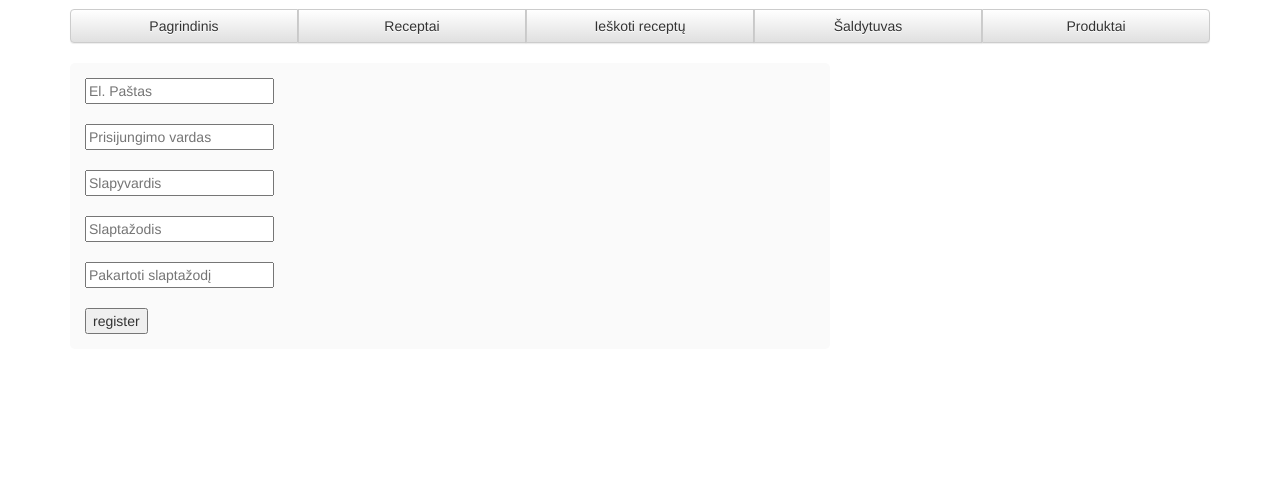
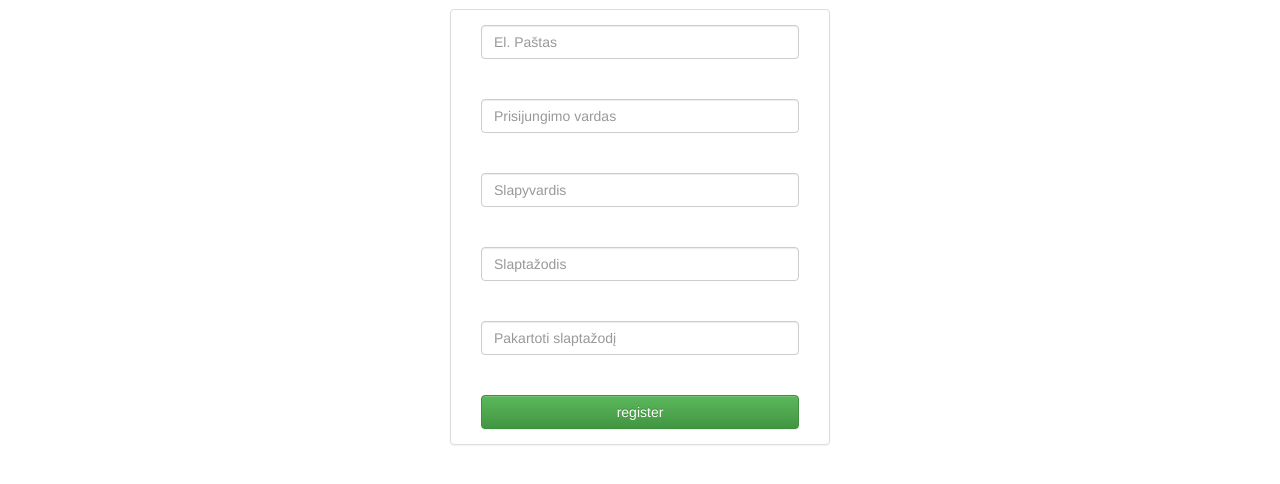
Before and after one commit to AKomanda/KuPRA, a PHP site: page /src/register.php in a window 1280 px wide. Shown: the part 51-535 px from the top of the page. Run offline with PHP 8.4, Linux system fonts and the light colour scheme.

Commit message:
added some styles(src/index, register, login, newrecepie)

```diff
--- a/KuPRA/src/display/registerDisplay.php
+++ b/KuPRA/src/display/registerDisplay.php
@@ -23,29 +23,31 @@
   }
 
 ?>
-<div class="mainContainer">
-	<div id="container" class="js-masonry">
-		<?php 	foreach($errors as $error){
-  				echo "<font size='3' color='red'>{$error}</font><br>";
+<div class="col-md-4 col-md-offset-4 panel panel-default">
+	<div id="container" class="panel-body">
+		<?php 	$count = 1;
+				foreach($errors as $error){
+  				echo "<font size='3' color='red'>{$count}.{$error}</font><br>";
+  				$count +=1;
   				} ?>
 		<form action="" method="post">
 			<div class= "field">
-				<input type = "text" name = "email" value = "<?php echo $email;  ?>" autocomplete = "off" placeholder='El. Paštas'> <br><br>
+				<input type = "text" name = "email" value = "<?php echo $email;  ?>" autocomplete = "off" placeholder='El. Paštas' class='form-control'> <br><br>
 			</div>
 			<div class= "field">
-				<input type = "text" name="login" value = "<?php echo $login;  ?>" autocomplete = "off"placeholder='Prisijungimo vardas'> <br><br>
+				<input type = "text" name="login" value = "<?php echo $login;  ?>" autocomplete = "off"placeholder='Prisijungimo vardas' class='form-control'> <br><br>
 			</div>
 			<div class= "field">
-				<input type="text" name="nick" value="<?php echo $nick;  ?>" autocomplete = "off"placeholder='Slapyvardis'> <br><br>
+				<input type="text" name="nick" value="<?php echo $nick;  ?>" autocomplete = "off"placeholder='Slapyvardis' class='form-control'> <br><br>
 			</div>
 			<div class= "field">
-				<input type = "password" name = "password" value = ""placeholder='Slaptažodis'> <br><br>
+				<input type = "password" name = "password" value = ""placeholder='Slaptažodis' class='form-control'> <br><br>
 			</div>
 			<div class= "field">
-				<input type = "password" name = "password_again" value = ""placeholder='Pakartoti slaptažodį'> <br><br>
+				<input type = "password" name = "password_again" value = ""placeholder='Pakartoti slaptažodį' class='form-control'> <br><br>
 			</div>
 
-			<input type = "submit", value = "register">
+			<input type = "submit", value = "register", class="btn btn-success btn-block">
 		</form>
 	</div>
 </div>
--- a/KuPRA/src/display/sideNav.php
+++ b/KuPRA/src/display/sideNav.php
@@ -1,2 +1,9 @@
 <?php
 ?>
+
+<div>
+	<button class="btn btn-success btn-block">Pridėti receptą</button>
+	<button class="btn btn-success btn-block">Mano Receptai</button>
+	<button class="btn btn-success btn-block">Mano valgiaraštis</button>
+	<button class="btn btn-success btn-block">Ką galiu pagaminti?</button>
+</div>
--- a/KuPRA/src/display/topBar.php
+++ b/KuPRA/src/display/topBar.php
@@ -3,7 +3,7 @@
 
 	function logout(){
 		User::logout();
-		header('Location: index.php');
+		header('Location: login.php');
 	}
 
 	if(isset($_GET['logout'])){
@@ -12,7 +12,13 @@
 ?>
 <header class="navbar navbar-fixed-top navbar-inverse">
   <div class="container">
-    <a href='' id="logo">KuPRA</a>
+  	<?php
+		if(User::isLoggedIn()){
+			echo '<a href="index.php" id="logo">KuPRA</a>';
+		}else{
+			echo '<a href="" id="logo">KuPRA</a>';
+		}
+  	?>
     <nav>
       <ul class="nav navbar-nav pull-right">
         <?php if(User::isLoggedIn()){
--- a/KuPRA/src/display/topNav.php
+++ b/KuPRA/src/display/topNav.php
@@ -4,19 +4,19 @@
 <div class="">
 	<div class="btn-group btn-group-justified" role="group" aria-label="...">
   <div class="btn-group" role="group">
-    <button type="button" class="btn btn-default">Pagrindinis</button>
+    <button type="button" class="btn btn-success">Pagrindinis</button>
   </div>
   <div class="btn-group" role="group">
-    <button type="button" class="btn btn-default">Receptai</button>
+    <button type="button" class="btn btn-success">Receptai</button>
   </div>
   <div class="btn-group" role="group">
-    <button type="button" class="btn btn-default">Ieškoti receptų</button>
+    <button type="button" class="btn btn-success">Ieškoti receptų</button>
   </div>
   <div class="btn-group" role="group">
-    <button type="button" class="btn btn-default">Šaldytuvas</button>
+    <button type="button" class="btn btn-success">Šaldytuvas</button>
   </div>
   <div class="btn-group" role="group">
-    <button type="button" class="btn btn-default">Produktai</button>
+    <button type="button" class="btn btn-success">Produktai</button>
   </div>
 </div>
 </div>
--- a/KuPRA/src/index.php
+++ b/KuPRA/src/index.php
@@ -21,7 +21,6 @@
 
 include_once "display/topBar.php";
 //include_once "display/topNav.php";
-include_once "display/sideNav.php";
 include_once "class/databaseController.php";
 include_once "core/init.php";
 
@@ -43,6 +42,7 @@ include_once "core/init.php";
 		</div>
 		<div class = 'col-xs-3'>
 		  <div class = 'jumbotron'>
+			<?php include_once "display/sideNav.php"; ?>
 		  </div>
 		</div>
 	</div>
--- a/KuPRA/src/login.php
+++ b/KuPRA/src/login.php
@@ -28,8 +28,8 @@
 <div class="container">
 <?php
 include_once "display/topBar.php";
-include_once "display/topNav.php";
-include_once "display/sideNav.php";
+//include_once "display/topNav.php";
+//include_once "display/sideNav.php";
 include_once "display/loginDisplay.php";
 ?>
 </div>
--- a/KuPRA/src/register.php
+++ b/KuPRA/src/register.php
@@ -30,12 +30,12 @@
 <div class="container">
 <?php
 include_once "display/topBar.php";
-include_once "display/topNav.php";
-include_once "display/sideNav.php";
+//include_once "display/topNav.php";
+//include_once "display/sideNav.php";
 include_once "display/registerDisplay.php";
 include_once "class/databaseController.php";
-include_once "class/user.php";
-include_once "class/Validation.php";
+//include_once "class/user.php";
+//include_once "class/Validation.php";
 
 ?>
 </div>
```
Also changed, not shown: KuPRA/src/display/loginDisplay.php (+11 -12 lines).
